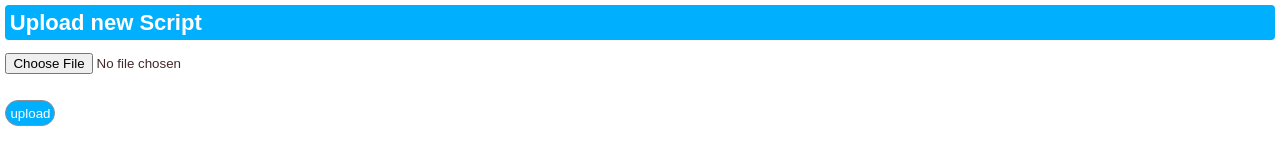
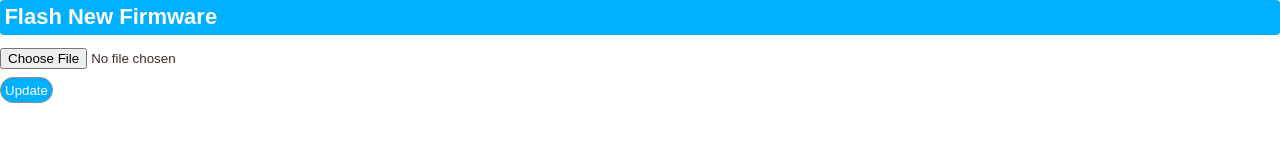
Before and after one commit to spacehuhn/wifi_ducky, a plain HTML site: page esp8266_wifi_duck/html/upload.html in a window 1280 px wide. Drawn offline with Linux system fonts and the light colour scheme.

Commit message:
Update upload.html

```diff
--- a/esp8266_wifi_duck/html/upload.html
+++ b/esp8266_wifi_duck/html/upload.html
@@ -6,14 +6,11 @@
 		<meta name="viewport" content="width=device-width, initial-scale=0.8">
 	</head>
 	<body>
-		<div id="content">
-			<h1>Upload new Script</h1>
-			<form action="/upload" method="POST" enctype="multipart/form-data">
-				<input type='file' name='update'>
-				<br />
-				<br />
-				<input type='submit' value='upload'>
-			</form>
-		</div>
+		<h1>Flash New Firmware</h1>
+		<form method='POST' action='/update' enctype='multipart/form-data'>
+			<input type='file' name='update'>
+			<br />
+			<input type='submit' value='Update'>
+		</form>
 	</body>
 </html>
```
